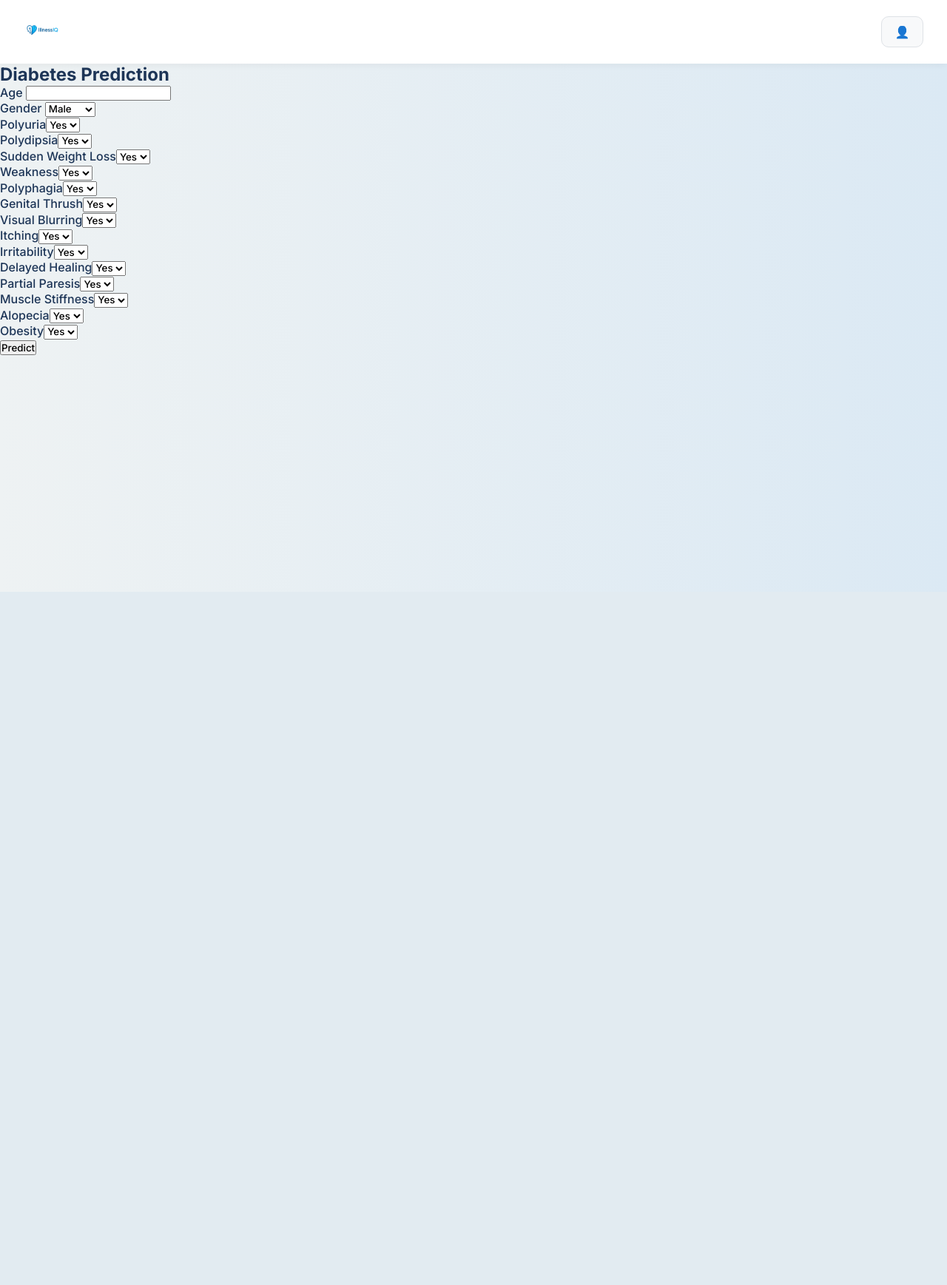
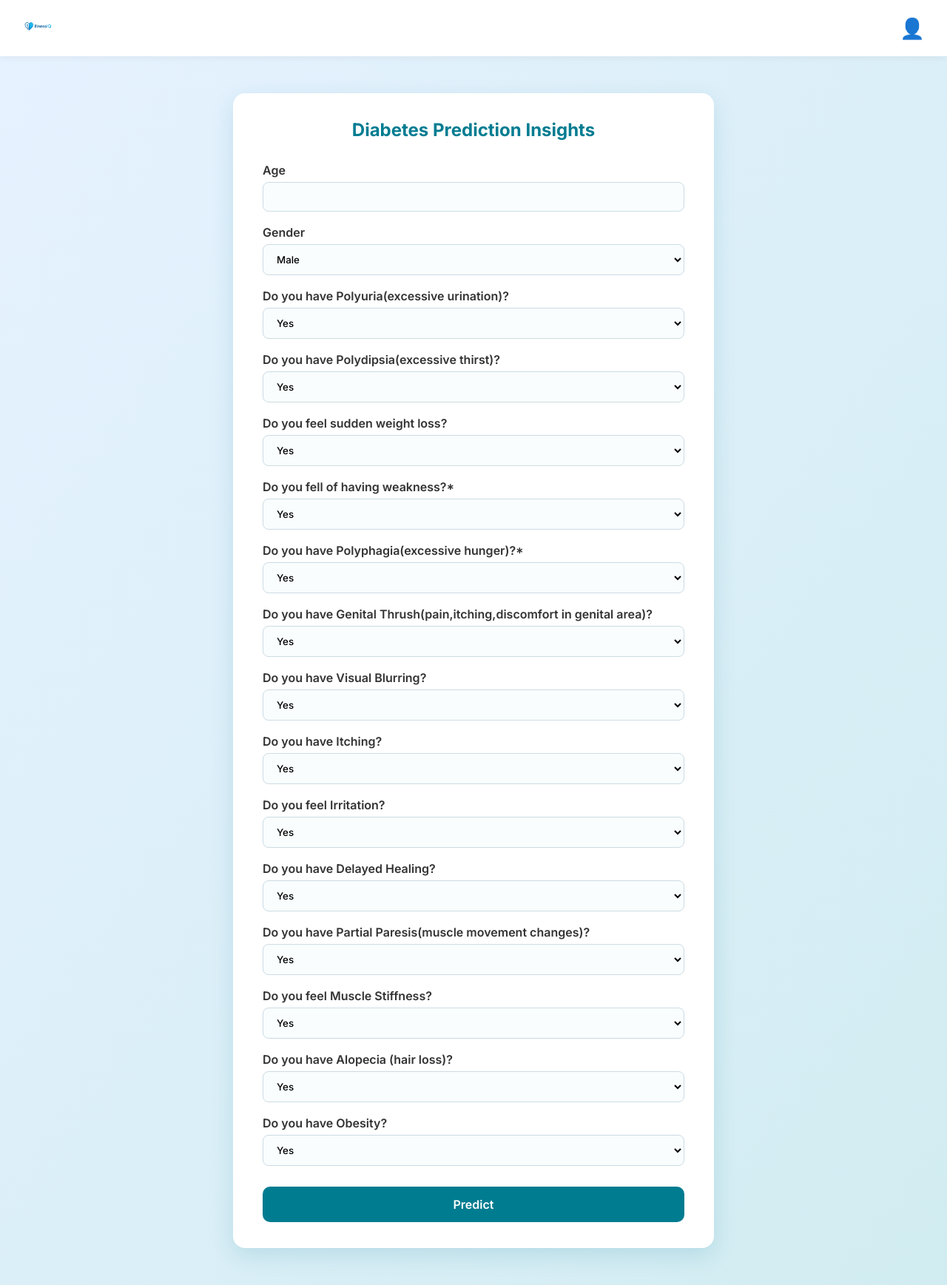
Before and after one commit to prasai-ap/IllnessIQ-minorproject-II, a Django app: page /diabetes-risk/ in a window 1280 px wide. Shown: the whole page at 74% size. Before the commit the page ends 480 px from the top, so only its background shows below. Run offline with Django 5.2, Linux system fonts and the light colour scheme.

Commit message:
diabetes prediction insights entry page added

```diff
--- a/illnessiq_app/static/css/diabetesrisk.css
+++ b/illnessiq_app/static/css/diabetesrisk.css
@@ -1,141 +1,143 @@
-/* General Layout */
+/* Base Reset */
+* {
+  box-sizing: border-box;
+  margin: 0;
+  padding: 0;
+  font-family: 'Inter', sans-serif;
+}
+
 body {
-    font-family: 'Inter', sans-serif;
-    margin: 0;
-    padding: 0;
-    background-color: #f4f7fc;
-  }
+  min-height: 100vh;
+  background: linear-gradient(to bottom right, #e6f2ff, #d1ecf1);
+  display: flex;
+  flex-direction: column;
+}
 
-  .navbar {
-    display: flex;
-    justify-content: space-between;
-    align-items: center;
-    padding: 1rem 2rem;
-    background-color: #2c3e50;
-    color: white;
-  }
+/* Navbar */
+.navbar {
+  background-color: #ffffff;
+  padding: 15px 30px;
+  display: flex;
+  justify-content: space-between;
+  align-items: center;
+  box-shadow: 0 2px 10px rgba(0, 0, 0, 0.05);
+}
 
-  .navbar .logo img {
-    height: 40px;
-  }
+.logo img {
+  height: 42px;
+}
 
-  .navbar .dropdown {
-    position: relative;
-  }
+/* Dropdown */
+.dropdown {
+  position: relative;
+}
 
-  .navbar .dropdown-toggle {
-    background-color: #34495e;
-    color: white;
-    border: none;
-    padding: 10px;
-    cursor: pointer;
-    font-size: 1.5rem;
-    border-radius: 50%;
-  }
+.dropdown-toggle {
+  background: none;
+  border: none;
+  font-size: 1.7rem;
+  color: #007c91;
+  cursor: pointer;
+}
 
-  .navbar .dropdown-menu {
-    display: none;
-    position: absolute;
-    top: 100%;
-    right: 0;
-    background-color: #34495e;
-    border-radius: 8px;
-    box-shadow: 0 4px 6px rgba(0, 0, 0, 0.1);
-    width: 150px;
-    margin-top: 8px;
-  }
+.dropdown-menu {
+  display: none;
+  position: absolute;
+  right: 0;
+  top: 48px;
+  background-color: #ffffff;
+  box-shadow: 0 4px 12px rgba(0,0,0,0.15);
+  border-radius: 10px;
+  list-style: none;
+  min-width: 150px;
+  z-index: 1000;
+}
 
-  .navbar .dropdown-menu li {
-    list-style: none;
-  }
+.dropdown-menu li a {
+  display: block;
+  padding: 12px 18px;
+  color: #333;
+  text-decoration: none;
+  transition: background-color 0.2s;
+}
 
-  .navbar .dropdown-menu a {
-    display: block;
-    padding: 10px;
-    color: white;
-    text-decoration: none;
-    text-align: center;
-  }
+.dropdown-menu li a:hover {
+  background-color: #f3faff;
+}
 
-  .navbar .dropdown-menu a:hover {
-    background-color: #1abc9c;
-  }
+.dropdown-menu.show {
+  display: block;
+}
 
-  .navbar .dropdown.show .dropdown-menu {
-    display: block;
-  }
+/* Form Container */
+.diabetes-form-wrapper {
+  flex-grow: 1;
+  display: flex;
+  justify-content: center;
+  align-items: center;
+  padding: 50px 20px;
+}
 
-  /* Form Styles */
-  .diabetes-form-wrapper {
-    max-width: 800px;
-    margin: 50px auto;
-    padding: 20px;
-    background-color: white;
-    border-radius: 10px;
-    box-shadow: 0 4px 6px rgba(0, 0, 0, 0.1);
-  }
+/* Form */
+.diabetes-form {
+  background: #ffffff;
+  padding: 35px 40px;
+  border-radius: 16px;
+  box-shadow: 0 10px 30px rgba(0, 124, 145, 0.15);
+  max-width: 650px;
+  width: 100%;
+}
 
-  .diabetes-form-wrapper h2 {
-    text-align: center;
-    font-size: 2rem;
-    color: #2c3e50;
-    margin-bottom: 20px;
-  }
+.diabetes-form h2 {
+  text-align: center;
+  margin-bottom: 30px;
+  color: #007c91;
+  font-weight: 700;
+}
 
-  .diabetes-form {
-    display: grid;
-    grid-template-columns: 1fr 1fr;
-    gap: 20px;
-  }
+/* Form Groups */
+.form-group {
+  margin-bottom: 18px;
+}
 
-  .diabetes-form .form-group {
-    display: flex;
-    flex-direction: column;
-  }
+.form-group label {
+  display: block;
+  margin-bottom: 6px;
+  font-weight: 600;
+  color: #333;
+}
 
-  .diabetes-form .form-group label {
-    font-size: 1rem;
-    color: #34495e;
-    margin-bottom: 5px;
-  }
+.form-group input,
+.form-group select {
+  width: 100%;
+  padding: 11px 14px;
+  border: 1px solid #ccdce4;
+  border-radius: 8px;
+  background: #f9fdfd;
+  transition: border-color 0.3s ease;
+}
 
-  .diabetes-form .form-group input,
-  .diabetes-form .form-group select {
-    padding: 10px;
-    font-size: 1rem;
-    border: 1px solid #ddd;
-    border-radius: 5px;
-    width: 100%;
-  }
+.form-group input:focus,
+.form-group select:focus {
+  outline: none;
+  border-color: #007c91;
+}
 
-  .diabetes-form .form-group input:focus,
-  .diabetes-form .form-group select:focus {
-    border-color: #1abc9c;
-    outline: none;
-  }
+/* Submit Button */
+button[type="submit"] {
+  background-color: #007c91;
+  color: white;
+  border: none;
+  padding: 14px;
+  border-radius: 10px;
+  width: 100%;
+  font-size: 1rem;
+  font-weight: 600;
+  cursor: pointer;
+  transition: background-color 0.3s ease;
+  margin-top: 10px;
+}
 
-  .diabetes-form button {
-    grid-column: span 2;
-    padding: 15px;
-    background-color: #1abc9c;
-    color: white;
-    border: none;
-    border-radius: 8px;
-    font-size: 1.2rem;
-    cursor: pointer;
-    transition: background-color 0.3s ease;
-  }
-
-  .diabetes-form button:hover {
-    background-color: #16a085;
-  }
-
-  /* Mobile responsiveness */
-  @media (max-width: 768px) {
-    .diabetes-form {
-      grid-template-columns: 1fr;
-    }
-    .diabetes-form button {
-      grid-column: 1;
-    }
-  }
+button[type="submit"]:hover {
+  background-color: #005f6b;
+}
--- a/illnessiq_app/templates/diabetes_risk.html
+++ b/illnessiq_app/templates/diabetes_risk.html
@@ -5,14 +5,16 @@
   <meta charset="UTF-8" />
   <meta name="viewport" content="width=device-width, initial-scale=1.0"/>
   <title>Diabetes Prediction | IllnessIQ</title>
-  <link rel="stylesheet" href="{% static 'css/userdash.css' %}" />
-  <link rel="stylesheet" href="{% static 'css/diabetes_form.css' %}" />
+  <link rel="stylesheet" href="{% static 'css/diabetesrisk.css' %}" />
   <link href="https://fonts.googleapis.com/css2?family=Inter:wght@500;600;700&display=swap" rel="stylesheet">
 </head>
 <body>
 
+  <!-- Navbar -->
   <nav class="navbar">
-    <div class="logo"><img src="{% static 'images/logo.png' %}" alt="IllnessIQ Logo"></div>
+    <div class="logo">
+      <img src="{% static 'images/logo.png' %}" alt="IllnessIQ Logo">
+    </div>
     <div class="dropdown">
       <button class="dropdown-toggle" id="dropdownBtn">👤</button>
       <ul class="dropdown-menu" id="dropdownMenu">
@@ -24,41 +26,45 @@
     </div>
   </nav>
 
+  <!-- Form Section -->
   <main class="diabetes-form-wrapper">
-    <h2>Diabetes Prediction</h2>
     <form action="/predict_diabetes/" method="POST" class="diabetes-form">
+      <h2>Diabetes Prediction Insights</h2>
       {% csrf_token %}
+
       <div class="form-group">
-        <label>Age</label>
-        <input type="number" name="Age" required>
+        <label for="age">Age</label>
+        <input type="number" id="age" name="Age" required>
       </div>
 
       <div class="form-group">
-        <label>Gender</label>
-        <select name="Gender">
+        <label for="gender">Gender</label>
+        <select id="gender" name="Gender">
           <option>Male</option>
           <option>Female</option>
         </select>
       </div>
 
-      <div class="form-group"><label>Polyuria</label><select name="Polyuria"><option>Yes</option><option>No</option></select></div>
-      <div class="form-group"><label>Polydipsia</label><select name="Polydipsia"><option>Yes</option><option>No</option></select></div>
-      <div class="form-group"><label>Sudden Weight Loss</label><select name="sudden_weight_loss"><option>Yes</option><option>No</option></select></div>
-      <div class="form-group"><label>Weakness</label><select name="weakness"><option>Yes</option><option>No</option></select></div>
-      <div class="form-group"><label>Polyphagia</label><select name="Polyphagia"><option>Yes</option><option>No</option></select></div>
-      <div class="form-group"><label>Genital Thrush</label><select name="Genital_thrush"><option>Yes</option><option>No</option></select></div>
-      <div class="form-group"><label>Visual Blurring</label><select name="visual_blurring"><option>Yes</option><option>No</option></select></div>
-      <div class="form-group"><label>Itching</label><select name="Itching"><option>Yes</option><option>No</option></select></div>
-      <div class="form-group"><label>Irritability</label><select name="Irritability"><option>Yes</option><option>No</option></select></div>
-      <div class="form-group"><label>Delayed Healing</label><select name="delayed_healing"><option>Yes</option><option>No</option></select></div>
-      <div class="form-group"><label>Partial Paresis</label><select name="partial_paresis"><option>Yes</option><option>No</option></select></div>
-      <div class="form-group"><label>Muscle Stiffness</label><select name="muscle_stiffness"><option>Yes</option><option>No</option></select></div>
-      <div class="form-group"><label>Alopecia</label><select name="Alopecia"><option>Yes</option><option>No</option></select></div>
-      <div class="form-group"><label>Obesity</label><select name="Obesity"><option>Yes</option><option>No</option></select></div>
+      <div class="form-group"><label for="Polyuria">Do you have Polyuria(excessive urination)?</label><select id="Polyuria" name="Polyuria"><option>Yes</option><option>No</option></select></div>
+      <div class="form-group"><label for="Polydipsia">Do you have Polydipsia(excessive thirst)?</label><select id="Polydipsia" name="Polydipsia"><option>Yes</option><option>No</option></select></div>
+      <div class="form-group"><label for="sudden_weight_loss">Do you feel sudden weight loss?</label><select id="sudden_weight_loss" name="sudden_weight_loss"><option>Yes</option><option>No</option></select></div>
+      <div class="form-group"><label for="weakness">Do you fell of having weakness?*</label><select id="weakness" name="weakness"><option>Yes</option><option>No</option></select></div>
+      <div class="form-group"><label for="Polyphagia">Do you have Polyphagia(excessive hunger)?*</label><select id="Polyphagia" name="Polyphagia"><option>Yes</option><option>No</option></select></div>
+      <div class="form-group"><label for="Genital_thrush">Do you have Genital Thrush(pain,itching,discomfort in genital area)?</label><select id="Genital_thrush" name="Genital_thrush"><option>Yes</option><option>No</option></select></div>
+      <div class="form-group"><label for="visual_blurring">Do you have Visual Blurring?</label><select id="visual_blurring" name="visual_blurring"><option>Yes</option><option>No</option></select></div>
+      <div class="form-group"><label for="Itching">Do you have Itching?</label><select id="Itching" name="Itching"><option>Yes</option><option>No</option></select></div>
+      <div class="form-group"><label for="Irritability">Do you feel Irritation?</label><select id="Irritability" name="Irritability"><option>Yes</option><option>No</option></select></div>
+      <div class="form-group"><label for="delayed_healing">Do you have Delayed Healing?</label><select id="delayed_healing" name="delayed_healing"><option>Yes</option><option>No</option></select></div>
+      <div class="form-group"><label for="partial_paresis">Do you have Partial Paresis(muscle movement changes)?</label><select id="partial_paresis" name="partial_paresis"><option>Yes</option><option>No</option></select></div>
+      <div class="form-group"><label for="muscle_stiffness">Do you feel Muscle Stiffness?</label><select id="muscle_stiffness" name="muscle_stiffness"><option>Yes</option><option>No</option></select></div>
+      <div class="form-group"><label for="Alopecia">Do you have Alopecia (hair loss)?</label><select id="Alopecia" name="Alopecia"><option>Yes</option><option>No</option></select></div>
+      <div class="form-group"><label for="Obesity">Do you have Obesity?</label><select id="Obesity" name="Obesity"><option>Yes</option><option>No</option></select></div>
+
       <button type="submit">Predict</button>
     </form>
   </main>
 
+  <!-- Dropdown Script -->
   <script>
     const dropdownBtn = document.getElementById('dropdownBtn');
     const dropdownMenu = document.getElementById('dropdownMenu');
@@ -73,5 +79,6 @@
       }
     });
   </script>
+
 </body>
 </html>
```
